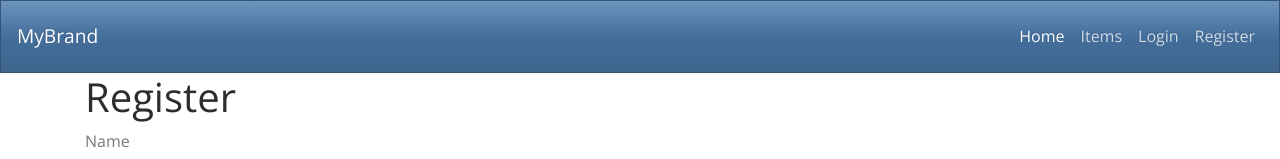
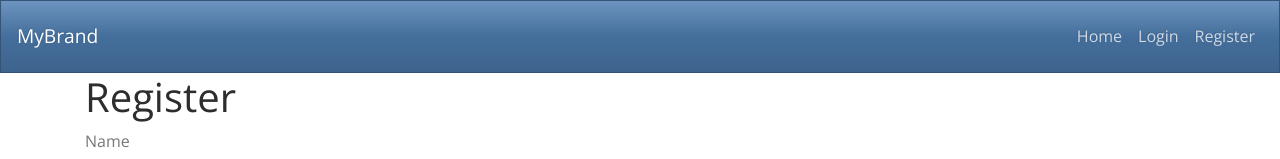
Before and after one commit to slamdunc123/react-pet-reminder, a React (Create React App) app in the folder client/: page /register in a window 1280 px wide. Shown: the top 159 px of the page. Built offline with nearby package versions, Linux system fonts and the light colour scheme.

Commit message:
set up quthentication for login and register, create private route/s for logged in user

```diff
--- a/client/src/components/layout/Main/Main.js
+++ b/client/src/components/layout/Main/Main.js
@@ -1,9 +1,7 @@
 import React from 'react';
 import { Switch, Route } from 'react-router-dom';
 import Home from '../../pages/Home/Home';
-import Items from '../../pages/Items/Items';
-import Login from '../../pages/Login/Login';
-import Register from '../../pages/Register/Register';
+import Routes from '../../../routing/Routes';
 
 const Main = () => {
 	return (
@@ -11,15 +9,7 @@ const Main = () => {
 			<Route exact path='/'>
 				<Home />
 			</Route>
-			<Route path='/items'>
-				<Items />
-			</Route>
-			<Route path='/login'>
-				<Login />
-			</Route>
-			<Route path='/register'>
-				<Register />
-			</Route>
+			<Route component={Routes} />
 		</Switch>
 	);
 };
--- a/client/src/components/pages/Login/Login.js
+++ b/client/src/components/pages/Login/Login.js
@@ -1,14 +1,21 @@
 import React, { useState } from 'react';
 import { useDispatch, useSelector } from 'react-redux';
 import { login } from '../../../redux/actions/authActions';
+import { useHistory } from 'react-router-dom';
 // import axios from 'axios';
 
 const Login = () => {
 	const dispatch = useDispatch();
+	const isAuthenticated = useSelector(
+		(state) => state.authReducer.isAuthenticated
+	);
+	console.log('Login -> isAuthenticated', isAuthenticated);
 	const [formData, setFormData] = useState({
 		email: '',
 		password: '',
 	});
+
+	const history = useHistory();
 
 	const { email, password } = formData;
 
@@ -45,6 +52,11 @@ const Login = () => {
 			password: '',
 		});
 	};
+
+	if (isAuthenticated) {
+		history.push('/items');
+	}
+
 	return (
 		<section className='container'>
 			<h1>Login In</h1>
--- a/client/src/components/pages/Register/Register.js
+++ b/client/src/components/pages/Register/Register.js
@@ -1,15 +1,22 @@
 import React, { useState } from 'react';
 import { useDispatch, useSelector } from 'react-redux';
 import { register } from '../../../redux/actions/authActions';
+import { useHistory } from 'react-router-dom';
 // import axios from 'axios';
 
 const Register = () => {
 	const dispatch = useDispatch();
+	const isAuthenticated = useSelector(
+		(state) => state.authReducer.isAuthenticated
+	);
+	console.log('Login -> isAuthenticated', isAuthenticated);
 	const [formData, setFormData] = useState({
 		name: '',
 		email: '',
 		password: '',
 	});
+
+	const history = useHistory();
 
 	const { name, email, password } = formData;
 
@@ -41,13 +48,17 @@ const Register = () => {
 		// } catch (err) {
 		// 	console.error(err.response.data);
 		// }
-		dispatch(register(name, email, password));
+		dispatch(register({ name, email, password }));
 		setFormData({
 			name: '',
 			email: '',
 			password: '',
 		});
 	};
+
+	if (isAuthenticated) {
+		history.push('/login');
+	}
 
 	return (
 		<section className='container'>
--- a/client/src/components/partials/NavMenu/NavMenu.js
+++ b/client/src/components/partials/NavMenu/NavMenu.js
@@ -1,12 +1,73 @@
 import React, { useState } from 'react';
 import { Link } from 'react-router-dom';
 import Brand from '../Brand/Brand';
+import { useDispatch, useSelector } from 'react-redux';
 
 const NavMenu = () => {
 	const [collapse, setCollapse] = useState(false);
 
+	const isAuthenticated = useSelector(
+		(state) => state.authReducer.isAuthenticated
+	);
+
 	const handleOnClick = () => {
 		setCollapse((prevCollapse) => !prevCollapse);
+	};
+
+	const getNavMenu = () => {
+		if (isAuthenticated) {
+			return (
+				<>
+					<Link
+						className='nav-item nav-link'
+						to='/'
+						onClick={handleOnClick}
+					>
+						Home
+					</Link>
+					<Link
+						className='nav-item nav-link'
+						to='/items'
+						onClick={handleOnClick}
+					>
+						Items
+					</Link>
+					<Link
+						className='nav-item nav-link'
+						to='/logout'
+						onClick={handleOnClick}
+					>
+						Logout
+					</Link>
+				</>
+			);
+		} else {
+			return (
+				<>
+					<Link
+						className='nav-item nav-link'
+						to='/'
+						onClick={handleOnClick}
+					>
+						Home
+					</Link>
+					<Link
+						className='nav-item nav-link'
+						to='/login'
+						onClick={handleOnClick}
+					>
+						Login
+					</Link>
+					<Link
+						className='nav-item nav-link'
+						to='/register'
+						onClick={handleOnClick}
+					>
+						Register
+					</Link>
+				</>
+			);
+		}
 	};
 	return (
 		<nav className='navbar navbar-expand-lg navbar-dark bg-primary'>
@@ -30,36 +91,7 @@ const NavMenu = () => {
 				}
 				id='navbarNavAltMarkup'
 			>
-				<div className='navbar-nav ml-auto'>
-					<Link
-						className='nav-item nav-link active'
-						to='/'
-						onClick={handleOnClick}
-					>
-						Home
-					</Link>
-					<Link
-						className='nav-item nav-link'
-						to='/items'
-						onClick={handleOnClick}
-					>
-						Items
-					</Link>
-					<Link
-						className='nav-item nav-link'
-						to='/login'
-						onClick={handleOnClick}
-					>
-						Login
-					</Link>
-					<Link
-						className='nav-item nav-link'
-						to='/register'
-						onClick={handleOnClick}
-					>
-						Register
-					</Link>
-				</div>
+				<div className='navbar-nav ml-auto'>{getNavMenu()}</div>
 			</div>
 		</nav>
 	);
--- a/client/src/redux/actions/authActions.js
+++ b/client/src/redux/actions/authActions.js
@@ -4,10 +4,33 @@ import {
 	REGISTER_FAIL,
 	LOGIN_SUCCESS,
 	LOGIN_FAIL,
+	USER_LOADED,
+	AUTH_ERROR,
 } from './types';
+import setAuthToken from '../../utils/setAuthToken';
+
+// Load User
+export const loadUser = () => async (dispatch) => {
+	if (localStorage.token) {
+		setAuthToken(localStorage.token);
+	}
+
+	try {
+		const res = await axios.get('/api/auth');
+
+		dispatch({
+			type: USER_LOADED,
+			payload: res.data,
+		});
+	} catch (err) {
+		dispatch({
+			type: AUTH_ERROR,
+		});
+	}
+};
 
 // Register User
-export const register = (name, email, password) => async (dispatch) => {
+export const register = ({ name, email, password }) => async (dispatch) => {
 	const config = {
 		headers: {
 			'Content-Type': 'application/json',
@@ -24,7 +47,7 @@ export const register = (name, email, password) => async (dispatch) => {
 			payload: res.data,
 		});
 
-		// dispatch(loadUser());
+		dispatch(loadUser());
 	} catch (err) {
 		const errors = err.response.data.errors;
 
@@ -56,7 +79,7 @@ export const login = (email, password) => async (dispatch) => {
 			payload: res.data,
 		});
 
-		// dispatch(loadUser());
+		dispatch(loadUser());
 	} catch (err) {
 		const errors = err.response.data.errors;
 
--- a/client/src/redux/actions/types.js
+++ b/client/src/redux/actions/types.js
@@ -7,3 +7,5 @@ export const REGISTER_SUCCESS = 'REGISTER_SUCCESS';
 export const REGISTER_FAIL = 'REGISTER_FAIL';
 export const LOGIN_SUCCESS = 'LOGIN_SUCCESS';
 export const LOGIN_FAIL = 'LOGIN_FAIL';
+export const USER_LOADED = 'USER_LOADED';
+export const AUTH_ERROR = 'AUTH_ERROR';
--- a/client/src/redux/reducers/authReducer.js
+++ b/client/src/redux/reducers/authReducer.js
@@ -3,9 +3,13 @@ import {
 	REGISTER_FAIL,
 	LOGIN_SUCCESS,
 	LOGIN_FAIL,
+	USER_LOADED,
+	AUTH_ERROR,
 } from '../actions/types';
 
 const initialState = {
+	token: localStorage.getItem('token'),
+	isAuthenticated: null,
 	loading: true,
 	user: null,
 };
@@ -14,17 +18,30 @@ export default function (state = initialState, action) {
 	const { type, payload } = action;
 
 	switch (type) {
-		case REGISTER_SUCCESS:
-		case LOGIN_SUCCESS:
+		case USER_LOADED:
 			return {
 				...state,
+				isAuthenticated: true,
 				loading: false,
 				user: payload,
 			};
+		case REGISTER_SUCCESS:
+		case LOGIN_SUCCESS:
+			localStorage.setItem('token', payload.token);
+			return {
+				...state,
+				...payload,
+				isAuthenticated: true,
+				loading: false,
+			};
 		case REGISTER_FAIL:
 		case LOGIN_FAIL:
+		case AUTH_ERROR:
+			localStorage.removeItem('token');
 			return {
 				...state,
+				token: null,
+				isAuthenticated: false,
 				loading: false,
 			};
 		default:
--- /dev/null
+++ b/client/src/routing/PrivateRoute.js
@@ -0,0 +1,25 @@
+import React from 'react';
+import { Route, Redirect } from 'react-router-dom';
+import { useSelector } from 'react-redux';
+
+const PrivateRoute = ({ component: Component, ...rest }) => {
+	const isAuthenticated = useSelector(
+		(state) => state.authReducer.isAuthenticated
+	);
+	return (
+		// Show the component only when the user is logged in
+		// Otherwise, redirect the user to /login
+		<Route
+			{...rest}
+			render={(props) =>
+				isAuthenticated ? (
+					<Component {...props} />
+				) : (
+					<Redirect to='/login' />
+				)
+			}
+		/>
+	);
+};
+
+export default PrivateRoute;
--- /dev/null
+++ b/client/src/routing/Routes.js
@@ -0,0 +1,29 @@
+import React from 'react';
+import { Switch, Route } from 'react-router-dom';
+import Items from '../components/pages/Items/Items';
+import Login from '../components/pages/Login/Login';
+import Register from '../components/pages/Register/Register';
+import PrivateRoute from './PrivateRoute';
+
+const Routes = () => {
+	return (
+		<>
+			<Switch>
+				<PrivateRoute component={Items} path='/items' exact />
+				{/* <PrivateRoute component={Login} path='/login' exact />
+				<PrivateRoute component={Register} path='/register' exact /> */}
+				{/* <Route path='/items'>
+					<Items />
+				</Route> */}
+				<Route path='/login'>
+					<Login />
+				</Route>
+				<Route path='/register'>
+					<Register />
+				</Route>
+			</Switch>
+		</>
+	);
+};
+
+export default Routes;
--- /dev/null
+++ b/client/src/utils/setAuthToken.js
@@ -0,0 +1,11 @@
+import axios from 'axios';
+
+const setAuthToken = (token) => {
+	if (token) {
+		axios.defaults.headers.common['x-auth-token'] = token;
+	} else {
+		delete axios.defaults.headers.common['x-auth-token'];
+	}
+};
+
+export default setAuthToken;
```
